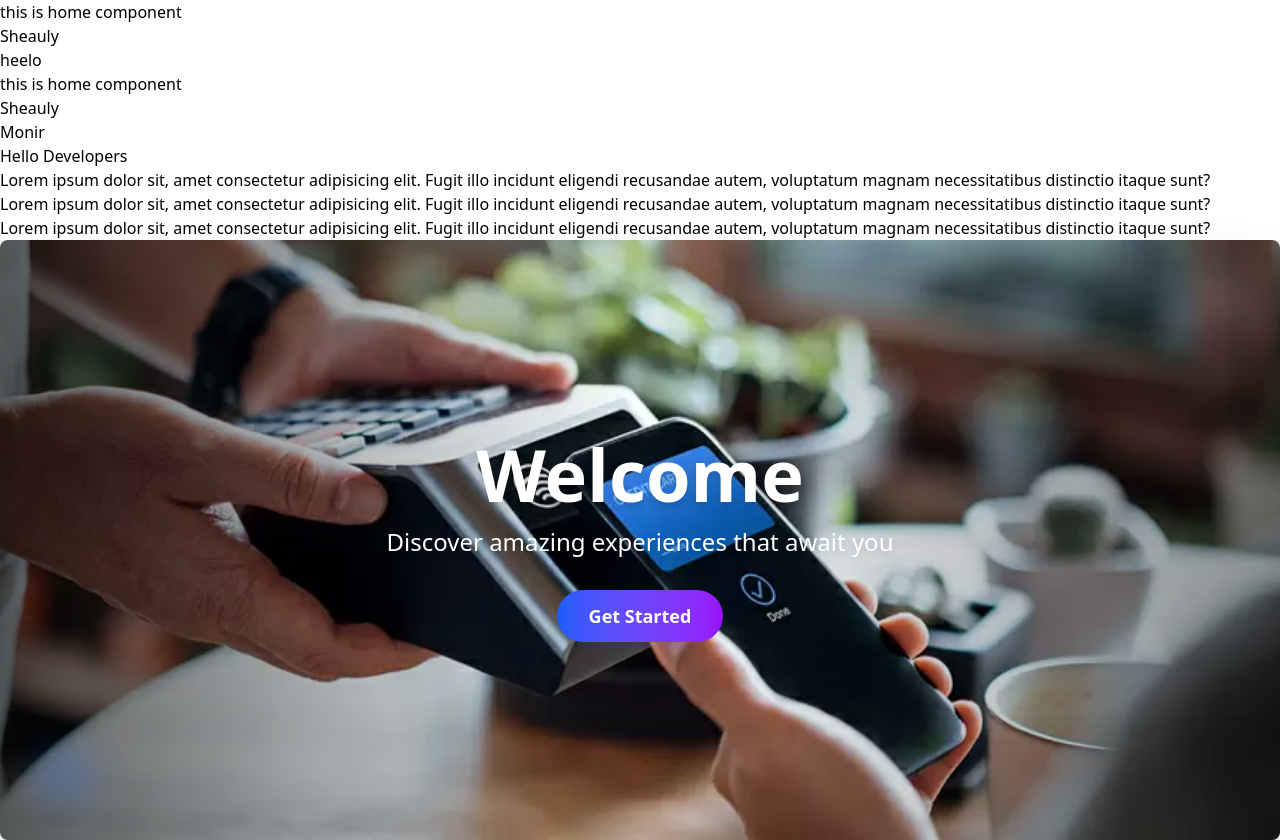
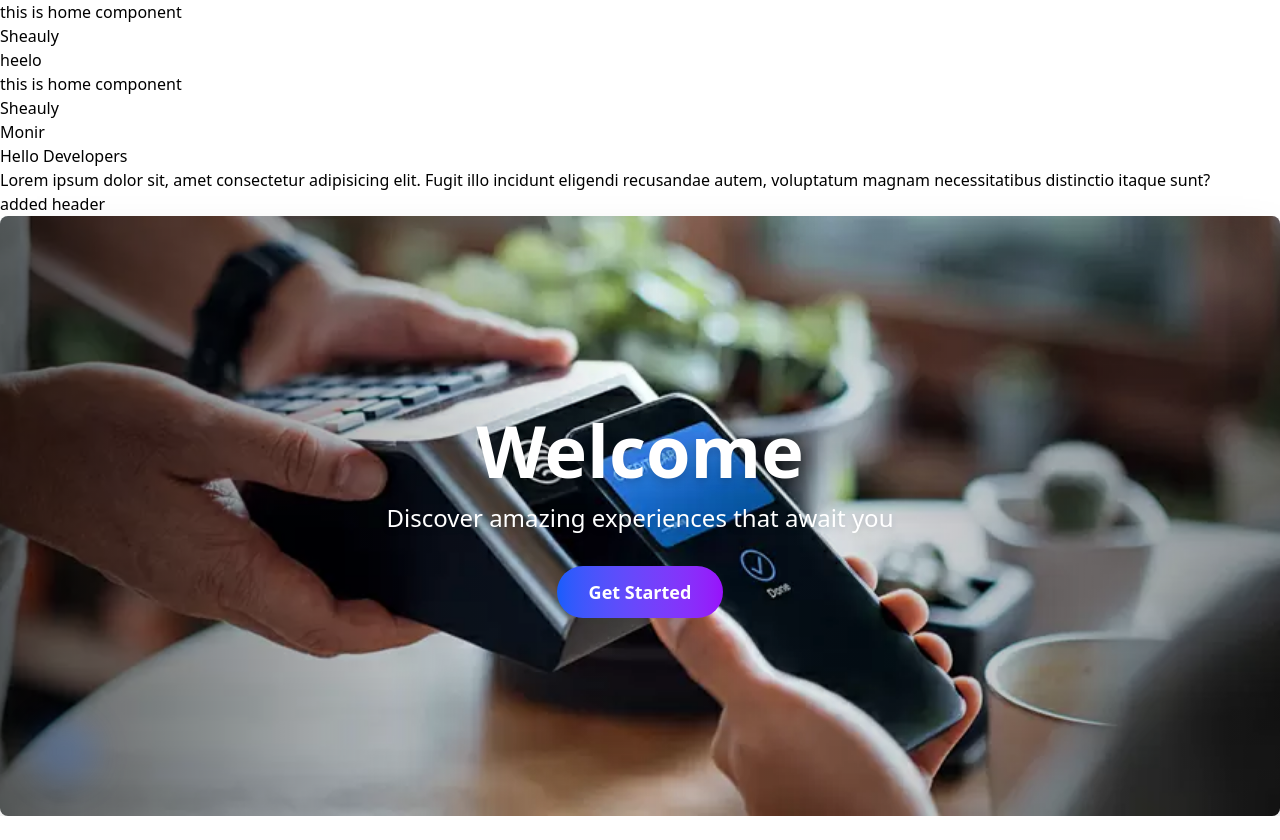
Before and after one commit to mithun41/paymate-client, a React (Vite) app: page / in a window 1280 px wide. After the commit the page ends 816 px from the top, so only its background shows below. Built offline with nearby package versions, Linux system fonts and the light colour scheme.

Commit message:
added header

```diff
--- a/src/Pages/Home/Home/Home.jsx
+++ b/src/Pages/Home/Home/Home.jsx
@@ -13,8 +13,7 @@ const Home = () => {
         <p>Monir </p>
         <p>Hello Developers</p>
         <p>Lorem ipsum dolor sit, amet consectetur adipisicing elit. Fugit illo incidunt eligendi recusandae autem, voluptatum magnam necessitatibus distinctio itaque sunt? </p>
-        <p>Lorem ipsum dolor sit, amet consectetur adipisicing elit. Fugit illo incidunt eligendi recusandae autem, voluptatum magnam necessitatibus distinctio itaque sunt? </p>
-        <p>Lorem ipsum dolor sit, amet consectetur adipisicing elit. Fugit illo incidunt eligendi recusandae autem, voluptatum magnam necessitatibus distinctio itaque sunt? </p>
+        <p>added header</p>
       </div>
       <Banner></Banner>
     </div>
```
